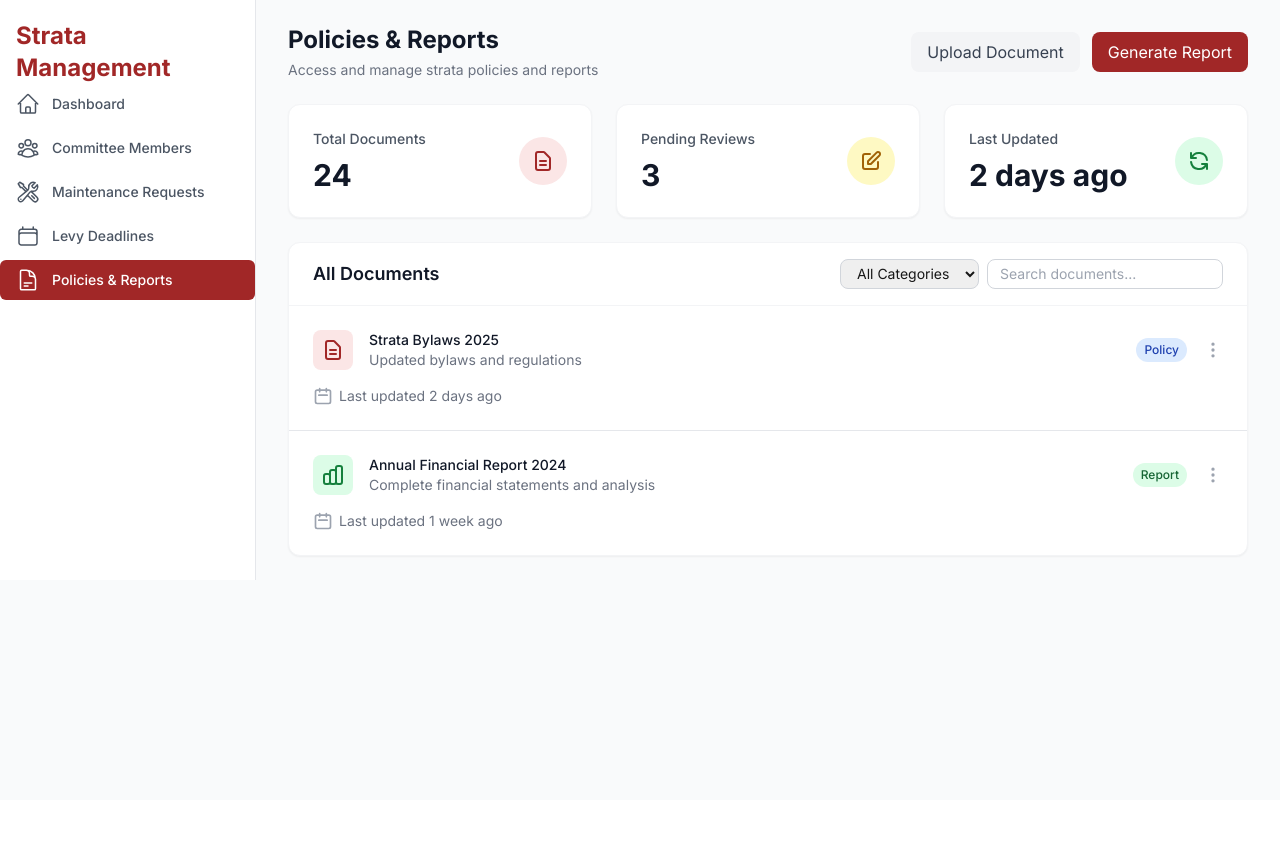
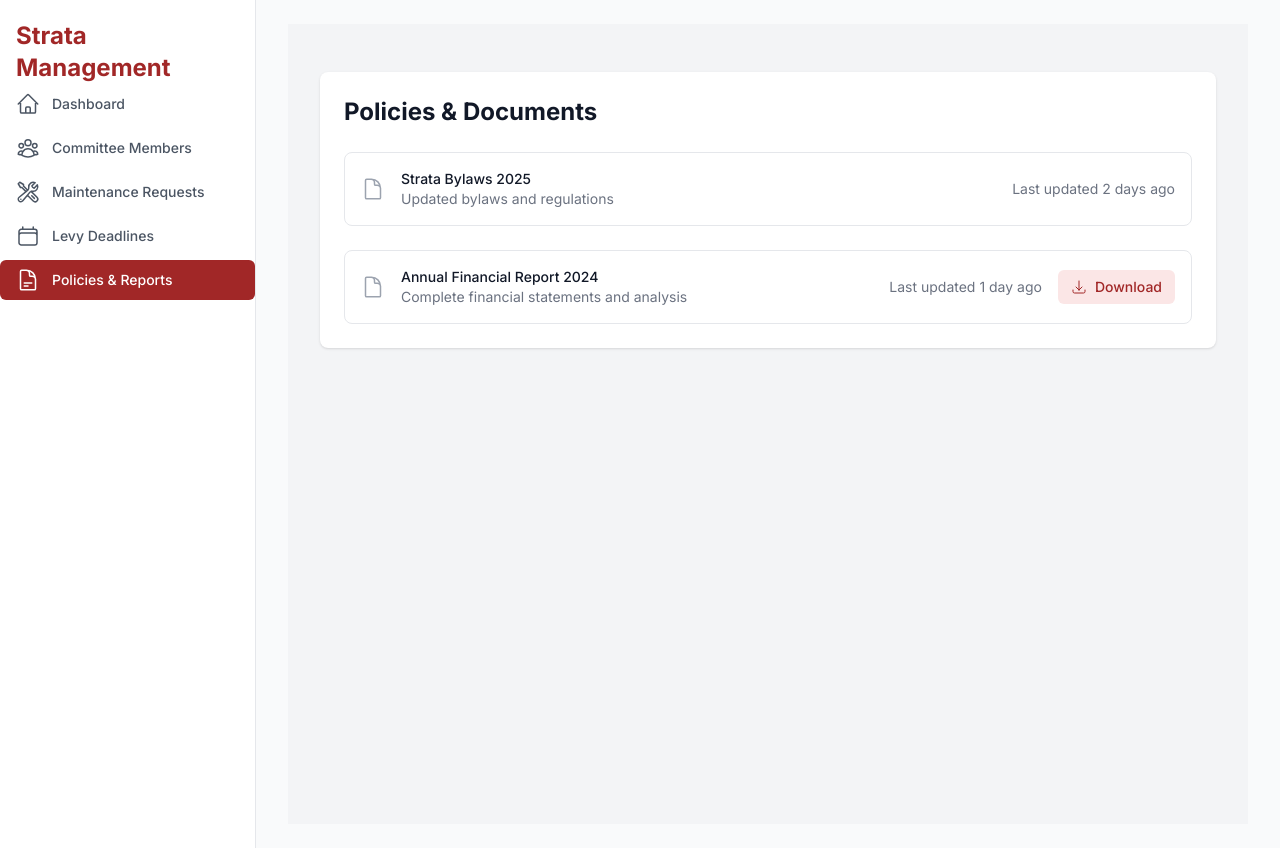
Before and after one commit to shrikha56/info1111_final, a Next.js app: page /policies in a window 1280 px wide. Before the commit the page ends 800 px from the top, so only its background shows below. Built offline with nearby package versions, Linux system fonts and the light colour scheme.

Commit message:
Add Annual Financial Report 2024 and update policies page

```diff
--- a/src/app/policies/page.tsx
+++ b/src/app/policies/page.tsx
@@ -1,164 +1,73 @@
+'use client'
+
+import { useState } from 'react'
+import { DocumentIcon, ArrowDownTrayIcon } from '@heroicons/react/24/outline'
+
+interface Policy {
+  id: string
+  title: string
+  description: string
+  type: 'policy' | 'report'
+  lastUpdated: string
+  fileUrl?: string
+}
+
 export default function PoliciesPage() {
+  const [policies] = useState<Policy[]>([
+    {
+      id: 'POL001',
+      title: 'Strata Bylaws 2025',
+      description: 'Updated bylaws and regulations',
+      type: 'policy',
+      lastUpdated: '2 days ago'
+    },
+    {
+      id: 'POL002',
+      title: 'Annual Financial Report 2024',
+      description: 'Complete financial statements and analysis',
+      type: 'report',
+      lastUpdated: '1 day ago',
+      fileUrl: '/documents/Annual_Financial_Report_2024.pdf'
+    }
+  ])
+
   return (
+    <div className="min-h-screen bg-gray-100 py-12 px-4 sm:px-6 lg:px-8">
+      <div className="max-w-7xl mx-auto">
+        <div className="bg-white shadow rounded-lg">
+          <div className="px-4 py-5 sm:p-6">
+            <h1 className="text-2xl font-bold text-gray-900 mb-6">Policies & Documents</h1>
+
             <div className="space-y-6">
-        {/* Header */}
-        <div className="flex justify-between items-center">
-          <div>
-            <h1 className="text-2xl font-bold text-gray-900">Policies & Reports</h1>
-            <p className="mt-1 text-sm text-gray-500">Access and manage strata policies and reports</p>
-          </div>
-          <div className="flex space-x-3">
-            <button className="bg-gray-100 text-gray-700 px-4 py-2 rounded-lg hover:bg-gray-200 transition-colors">
-              Upload Document
-            </button>
-            <button className="bg-burgundy-700 text-white px-4 py-2 rounded-lg hover:bg-burgundy-800 transition-colors">
-              Generate Report
-            </button>
-          </div>
-        </div>
-
-        {/* Quick Stats */}
-        <div className="grid grid-cols-1 md:grid-cols-3 gap-6">
-          <div className="bg-white rounded-xl shadow-sm border border-gray-100 p-6">
-            <div className="flex items-center justify-between">
-              <div>
-                <p className="text-sm font-medium text-gray-600">Total Documents</p>
-                <p className="mt-2 text-3xl font-bold text-gray-900">24</p>
-              </div>
-              <div className="bg-burgundy-100 p-3 rounded-full">
-                <svg className="w-6 h-6 text-burgundy-700" fill="none" stroke="currentColor" viewBox="0 0 24 24">
-                  <path strokeLinecap="round" strokeLinejoin="round" strokeWidth={2} d="M9 12h6m-6 4h6m2 5H7a2 2 0 01-2-2V5a2 2 0 012-2h5.586a1 1 0 01.707.293l5.414 5.414a1 1 0 01.293.707V19a2 2 0 01-2 2z" />
-                </svg>
-              </div>
-            </div>
-          </div>
-
-          <div className="bg-white rounded-xl shadow-sm border border-gray-100 p-6">
-            <div className="flex items-center justify-between">
-              <div>
-                <p className="text-sm font-medium text-gray-600">Pending Reviews</p>
-                <p className="mt-2 text-3xl font-bold text-gray-900">3</p>
-              </div>
-              <div className="bg-yellow-100 p-3 rounded-full">
-                <svg className="w-6 h-6 text-yellow-700" fill="none" stroke="currentColor" viewBox="0 0 24 24">
-                  <path strokeLinecap="round" strokeLinejoin="round" strokeWidth={2} d="M11 5H6a2 2 0 00-2 2v11a2 2 0 002 2h11a2 2 0 002-2v-5m-1.414-9.414a2 2 0 112.828 2.828L11.828 15H9v-2.828l8.586-8.586z" />
-                </svg>
-              </div>
-            </div>
-          </div>
-
-          <div className="bg-white rounded-xl shadow-sm border border-gray-100 p-6">
-            <div className="flex items-center justify-between">
-              <div>
-                <p className="text-sm font-medium text-gray-600">Last Updated</p>
-                <p className="mt-2 text-3xl font-bold text-gray-900">2 days ago</p>
-              </div>
-              <div className="bg-green-100 p-3 rounded-full">
-                <svg className="w-6 h-6 text-green-700" fill="none" stroke="currentColor" viewBox="0 0 24 24">
-                  <path strokeLinecap="round" strokeLinejoin="round" strokeWidth={2} d="M4 4v5h.582m15.356 2A8.001 8.001 0 004.582 9m0 0H9m11 11v-5h-.581m0 0a8.003 8.003 0 01-15.357-2m15.357 2H15" />
-                </svg>
-              </div>
-            </div>
-          </div>
-        </div>
-
-        {/* Documents List */}
-        <div className="bg-white rounded-xl shadow-sm border border-gray-100">
-          <div className="px-6 py-4 border-b border-gray-100">
-            <div className="flex items-center justify-between">
-              <h2 className="text-lg font-semibold text-gray-900">All Documents</h2>
-              <div className="flex space-x-2">
-                <select className="px-3 py-1 border border-gray-300 rounded-lg text-sm focus:outline-none focus:ring-2 focus:ring-burgundy-500">
-                  <option value="">All Categories</option>
-                  <option value="policies">Policies</option>
-                  <option value="reports">Reports</option>
-                  <option value="minutes">Minutes</option>
-                  <option value="contracts">Contracts</option>
-                </select>
-                <input
-                  type="text"
-                  placeholder="Search documents..."
-                  className="px-3 py-1 border border-gray-300 rounded-lg text-sm focus:outline-none focus:ring-2 focus:ring-burgundy-500"
-                />
-              </div>
-            </div>
-          </div>
-          <div className="divide-y divide-gray-200">
-            {/* Document Item 1 */}
-            <div className="p-6 hover:bg-gray-50">
-              <div className="flex items-center justify-between">
+              {policies.map((policy) => (
+                <div
+                  key={policy.id}
+                  className="flex items-center justify-between p-4 bg-white border rounded-lg hover:bg-gray-50"
+                >
                   <div className="flex items-center space-x-4">
                     <div className="flex-shrink-0">
-                    <div className="h-10 w-10 rounded-lg bg-burgundy-100 flex items-center justify-center">
-                      <svg className="h-6 w-6 text-burgundy-700" fill="none" stroke="currentColor" viewBox="0 0 24 24">
-                        <path strokeLinecap="round" strokeLinejoin="round" strokeWidth={2} d="M9 12h6m-6 4h6m2 5H7a2 2 0 01-2-2V5a2 2 0 012-2h5.586a1 1 0 01.707.293l5.414 5.414a1 1 0 01.293.707V19a2 2 0 01-2 2z" />
-                      </svg>
+                      <DocumentIcon className="h-6 w-6 text-gray-400" />
                     </div>
-                  </div>
-                  <div className="flex-1 min-w-0">
-                    <p className="text-sm font-medium text-gray-900 truncate">
-                      Strata Bylaws 2025
-                    </p>
-                    <p className="text-sm text-gray-500">
-                      Updated bylaws and regulations
-                    </p>
+                    <div>
+                      <h3 className="text-sm font-medium text-gray-900">{policy.title}</h3>
+                      <p className="text-sm text-gray-500">{policy.description}</p>
                     </div>
                   </div>
                   <div className="flex items-center space-x-4">
-                  <span className="px-2 py-1 text-xs font-medium rounded-full bg-blue-100 text-blue-800">
-                    Policy
-                  </span>
-                  <button className="text-gray-400 hover:text-gray-500">
-                    <svg className="h-5 w-5" fill="none" stroke="currentColor" viewBox="0 0 24 24">
-                      <path strokeLinecap="round" strokeLinejoin="round" strokeWidth={2} d="M12 5v.01M12 12v.01M12 19v.01M12 6a1 1 0 110-2 1 1 0 010 2zm0 7a1 1 0 110-2 1 1 0 010 2zm0 7a1 1 0 110-2 1 1 0 010 2z" />
-                    </svg>
-                  </button>
+                    <span className="text-sm text-gray-500">Last updated {policy.lastUpdated}</span>
+                    {policy.fileUrl && (
+                      <a
+                        href={policy.fileUrl}
+                        download
+                        className="inline-flex items-center px-3 py-2 border border-transparent text-sm leading-4 font-medium rounded-md text-burgundy-700 bg-burgundy-100 hover:bg-burgundy-200 focus:outline-none focus:ring-2 focus:ring-offset-2 focus:ring-burgundy-500"
+                      >
+                        <ArrowDownTrayIcon className="h-4 w-4 mr-2" />
+                        Download
+                      </a>
+                    )}
                   </div>
                 </div>
-              <div className="mt-4 flex items-center text-sm text-gray-500">
-                <svg className="flex-shrink-0 mr-1.5 h-5 w-5 text-gray-400" fill="none" stroke="currentColor" viewBox="0 0 24 24">
-                  <path strokeLinecap="round" strokeLinejoin="round" strokeWidth={2} d="M8 7V3m8 4V3m-9 8h10M5 21h14a2 2 0 002-2V7a2 2 0 00-2-2H5a2 2 0 00-2 2v12a2 2 0 002 2z" />
-                </svg>
-                Last updated 2 days ago
-              </div>
-            </div>
-
-            {/* Document Item 2 */}
-            <div className="p-6 hover:bg-gray-50">
-              <div className="flex items-center justify-between">
-                <div className="flex items-center space-x-4">
-                  <div className="flex-shrink-0">
-                    <div className="h-10 w-10 rounded-lg bg-green-100 flex items-center justify-center">
-                      <svg className="h-6 w-6 text-green-700" fill="none" stroke="currentColor" viewBox="0 0 24 24">
-                        <path strokeLinecap="round" strokeLinejoin="round" strokeWidth={2} d="M9 19v-6a2 2 0 00-2-2H5a2 2 0 00-2 2v6a2 2 0 002 2h2a2 2 0 002-2zm0 0V9a2 2 0 012-2h2a2 2 0 012 2v10m-6 0a2 2 0 002 2h2a2 2 0 002-2m0 0V5a2 2 0 012-2h2a2 2 0 012 2v14a2 2 0 01-2 2h-2a2 2 0 01-2-2z" />
-                      </svg>
-                    </div>
-                  </div>
-                  <div className="flex-1 min-w-0">
-                    <p className="text-sm font-medium text-gray-900 truncate">
-                      Annual Financial Report 2024
-                    </p>
-                    <p className="text-sm text-gray-500">
-                      Complete financial statements and analysis
-                    </p>
-                  </div>
-                </div>
-                <div className="flex items-center space-x-4">
-                  <span className="px-2 py-1 text-xs font-medium rounded-full bg-green-100 text-green-800">
-                    Report
-                  </span>
-                  <button className="text-gray-400 hover:text-gray-500">
-                    <svg className="h-5 w-5" fill="none" stroke="currentColor" viewBox="0 0 24 24">
-                      <path strokeLinecap="round" strokeLinejoin="round" strokeWidth={2} d="M12 5v.01M12 12v.01M12 19v.01M12 6a1 1 0 110-2 1 1 0 010 2zm0 7a1 1 0 110-2 1 1 0 010 2zm0 7a1 1 0 110-2 1 1 0 010 2z" />
-                    </svg>
-                  </button>
-                </div>
-              </div>
-              <div className="mt-4 flex items-center text-sm text-gray-500">
-                <svg className="flex-shrink-0 mr-1.5 h-5 w-5 text-gray-400" fill="none" stroke="currentColor" viewBox="0 0 24 24">
-                  <path strokeLinecap="round" strokeLinejoin="round" strokeWidth={2} d="M8 7V3m8 4V3m-9 8h10M5 21h14a2 2 0 002-2V7a2 2 0 00-2-2H5a2 2 0 00-2 2v12a2 2 0 002 2z" />
-                </svg>
-                Last updated 1 week ago
+              ))}
             </div>
           </div>
         </div>
```
Also changed, not shown: 1 other file (tests, documents, lock files or other folders). Lines whose indentation alone changed are shown as unchanged.
